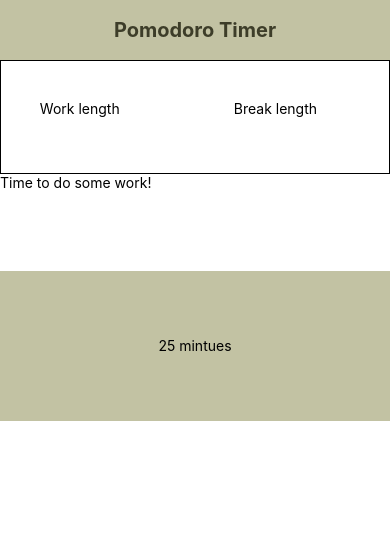
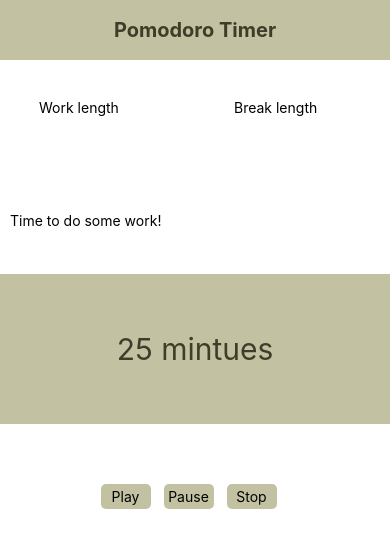
Before and after one commit to Ken-23/Pomodoro, a React Native app: screen / in a window 390 px wide. Shown: the top 548 px of the page. Built offline with nearby package versions, Linux system fonts and the light colour scheme.

Commit message:
UI completed

```diff
--- a/src/Container/mainscreen/pomodoro.js
+++ b/src/Container/mainscreen/pomodoro.js
@@ -1,5 +1,12 @@
 import React from 'react';
-import {View, Text, TextInput, StyleSheet} from 'react-native';
+import {
+  View,
+  Text,
+  TextInput,
+  StyleSheet,
+  TouchableOpacity,
+} from 'react-native';
+import Button from '../../components/button';
 
 export default function Pomodoro() {
   return (
@@ -14,11 +21,22 @@ export default function Pomodoro() {
           <TextInput />
         </View>
       </View>
-      <View>
+      <View style={styles.eventText}>
         <Text>Time to do some work!</Text>
       </View>
       <View style={styles.timer}>
-        <Text>25 mintues</Text>
+        <Text style={styles.timertext}>25 mintues</Text>
+      </View>
+      <View style={styles.buttons}>
+        <View>
+          <Button text="Play" />
+        </View>
+        <View>
+          <Button text="Pause" />
+        </View>
+        <View>
+          <Button text="Stop" />
+        </View>
       </View>
     </View>
   );
@@ -27,7 +45,6 @@ export default function Pomodoro() {
 const styles = StyleSheet.create({
   takeinput: {
     flexDirection: 'row',
-    borderWidth: 1,
   },
   workTime: {
     width: '50%',
@@ -39,10 +56,24 @@ const styles = StyleSheet.create({
   },
   timer: {
     height: 150,
-    marginTop: 80,
+    marginTop: 45,
     padding: 20,
     justifyContent: 'center',
     alignItems: 'center',
     backgroundColor: '#c2c2a3',
   },
+  eventText: {
+    marginTop: 40,
+    marginLeft: 10,
+  },
+  timertext: {
+    fontSize: 30,
+    color: '#3d3d29',
+  },
+  buttons: {
+    marginTop: 60,
+    justifyContent: 'center',
+    alignItems: 'center',
+    flexDirection: 'row',
+  },
 });
--- /dev/null
+++ b/src/components/button.js
@@ -0,0 +1,24 @@
+import React from 'react';
+import {View, Text, StyleSheet, TouchableOpacity} from 'react-native';
+
+export default function Button({text}) {
+  return (
+    <TouchableOpacity>
+      <View style={styles.button}>
+        <Text>{text}</Text>
+      </View>
+    </TouchableOpacity>
+  );
+}
+
+const styles = StyleSheet.create({
+  button: {
+    marginRight: 13,
+    width: 50,
+    height: 25,
+    justifyContent: 'center',
+    alignItems: 'center',
+    borderRadius: 5,
+    backgroundColor: '#c2c2a3',
+  },
+});
```
